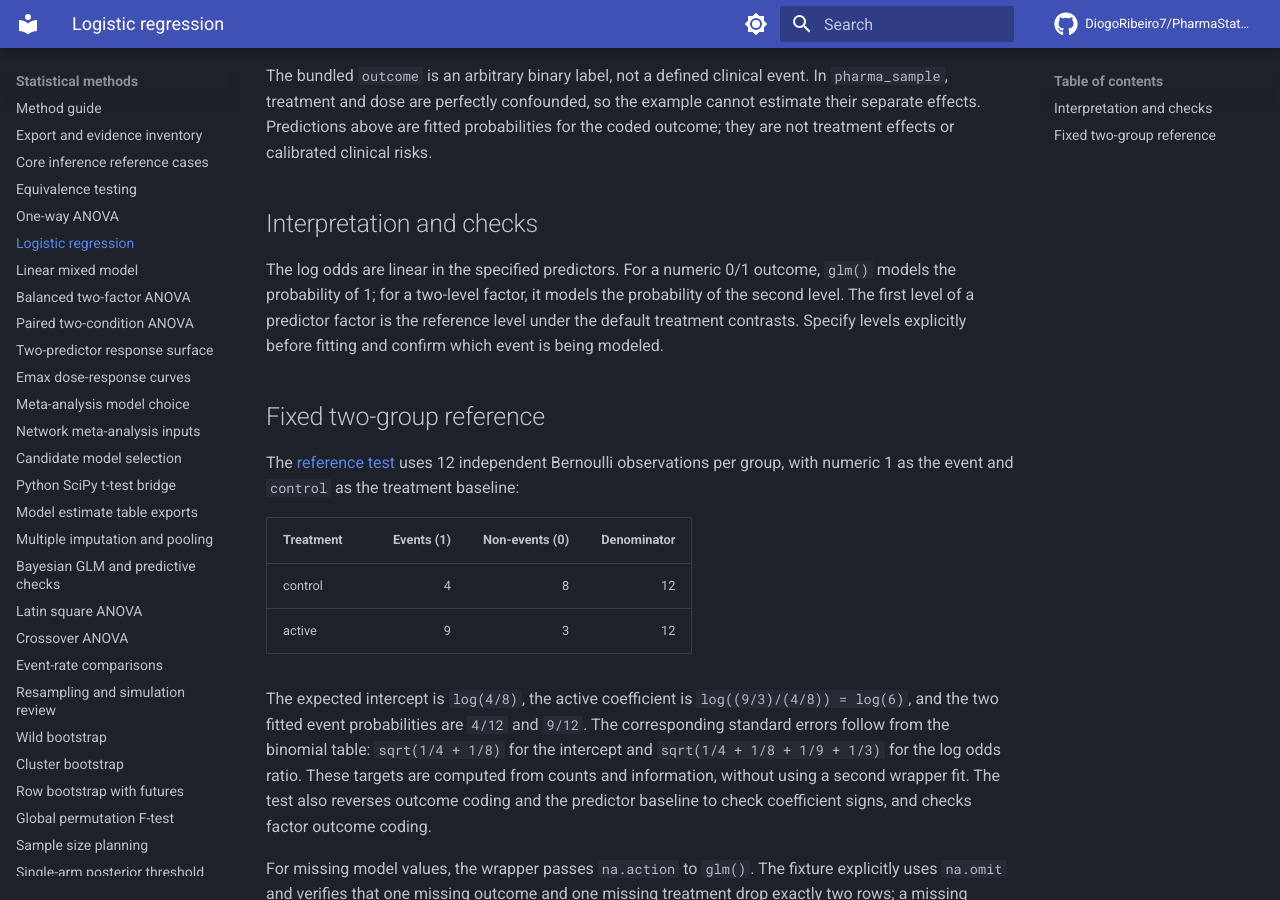
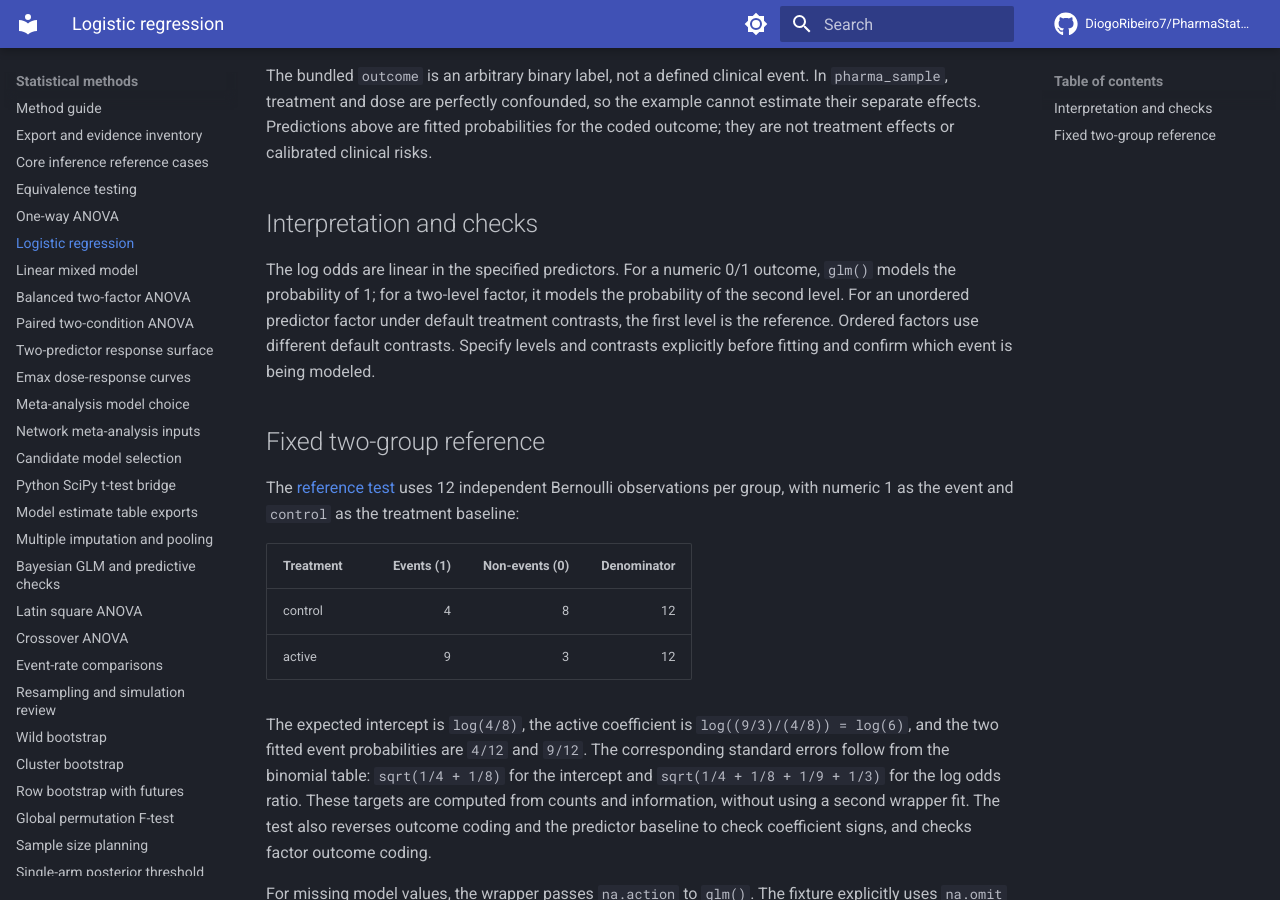
Before and after one commit to DiogoRibeiro7/PharmaStatsR, an MkDocs documentation site: the page built from docs/logistic-regression.md, in a window 1280 px wide and 900 px high, scrolled down 415 px. Built offline with MkDocs 1.6.1 and Material for MkDocs 9.7.7, drawn with Linux system fonts in a browser that asks for light colours; comment, search, counter and statistics services are not loaded.

Commit message:
Qualify factor baseline under treatment contrasts

```diff
--- a/docs/logistic-regression.md
+++ b/docs/logistic-regression.md
@@ -16,9 +16,10 @@ The bundled `outcome` is an arbitrary binary label, not a defined clinical event
 
 The log odds are linear in the specified predictors. For a numeric 0/1 outcome,
 `glm()` models the probability of 1; for a two-level factor, it models the
-probability of the second level. The first level of a predictor factor is
-the reference level under the default treatment contrasts. Specify levels
-explicitly before fitting and confirm which event is being modeled.
+probability of the second level. For an unordered predictor factor under default treatment contrasts, the
+first level is the reference. Ordered factors use different default
+contrasts. Specify levels and contrasts explicitly before fitting and
+confirm which event is being modeled.
 
 ## Fixed two-group reference
 
```
